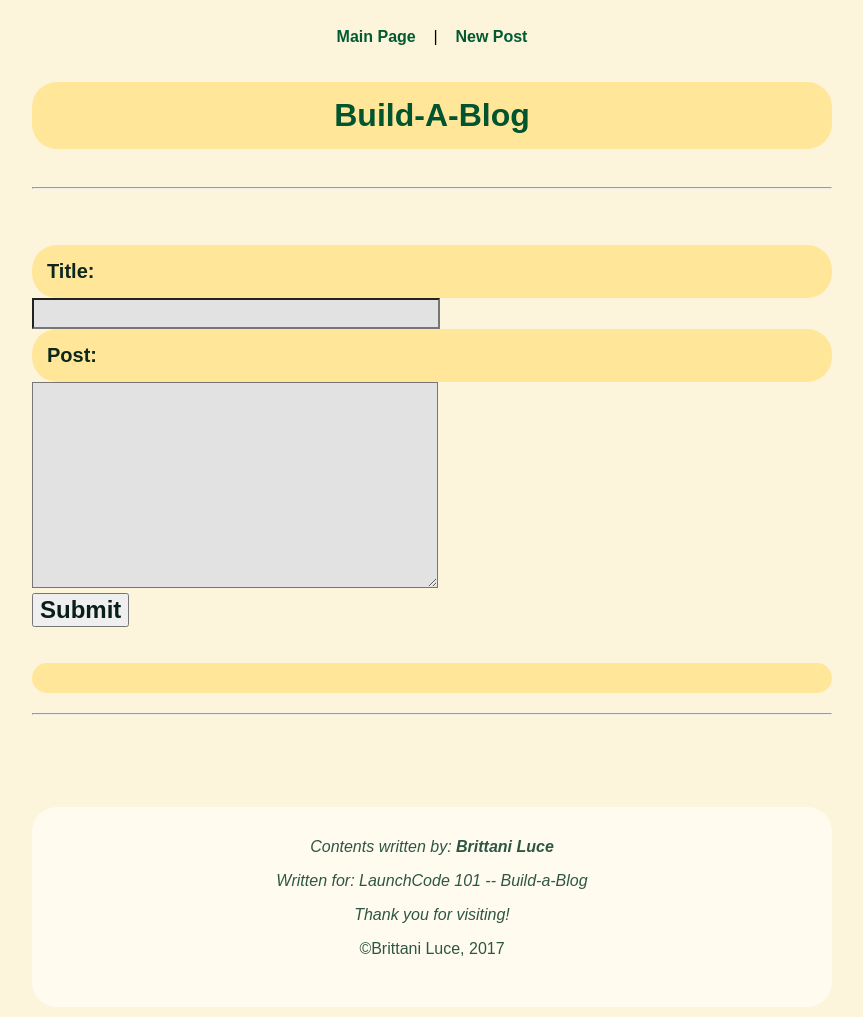
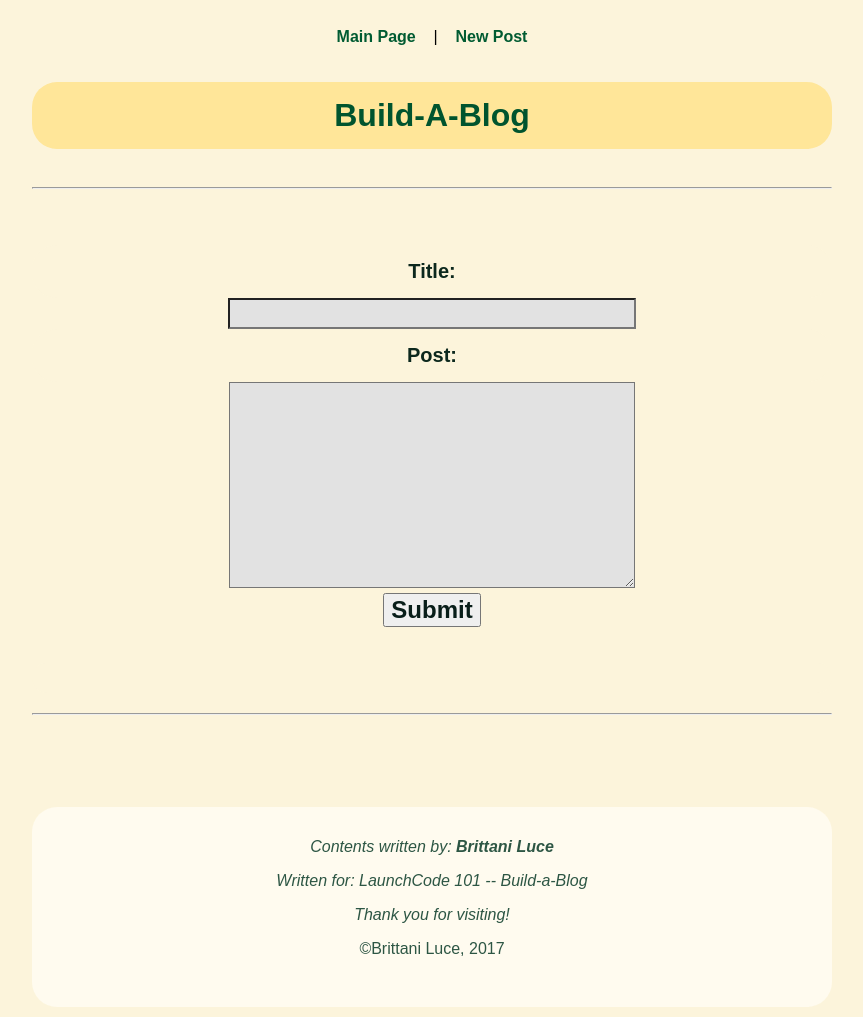
Before and after one commit to Carowyn/build-a-blog, a Python web app: template templates/newpost.html in a window 1280 px wide. Shown: the whole page, without its empty margins (208-1071 px from the left). Run offline with Jinja, Linux system fonts and the light colour scheme; the template is opened without the code that fills it, so the values that code supplies are empty.

Commit message:
Tweaks to the styles because I looked to long at it.

```diff
--- a/templates/base.html
+++ b/templates/base.html
@@ -50,6 +50,13 @@
     .error {
         color: #bf2f00;
         font-weight: bold;
+        background: #fcf4db;
+        margin: auto;
+        text-align: center;
+    }
+
+    .form {
+        background: #fcf4db;
     }
 
     label {
@@ -82,6 +89,10 @@
         margin: 20px auto;
     }
 
+    form {
+        margin: auto;
+        text-align: center;
+    }
     .post + .post {
         margin-top: 20px;
     }
--- a/templates/newpost.html
+++ b/templates/newpost.html
@@ -6,12 +6,12 @@
 
     <form method="post">
         <label>
-            <div><strong>Title: </strong></div>
+            <div class="form"><strong>Title: </strong></div>
             <input type="text" name="title" value="{{title}}">
         </label>
 
         <label>
-            <div><strong>Post: </strong></div>
+            <div class="form"><strong>Post: </strong></div>
             <textarea name="post_text">{{post_text}}</textarea>
         </label>
 
```
